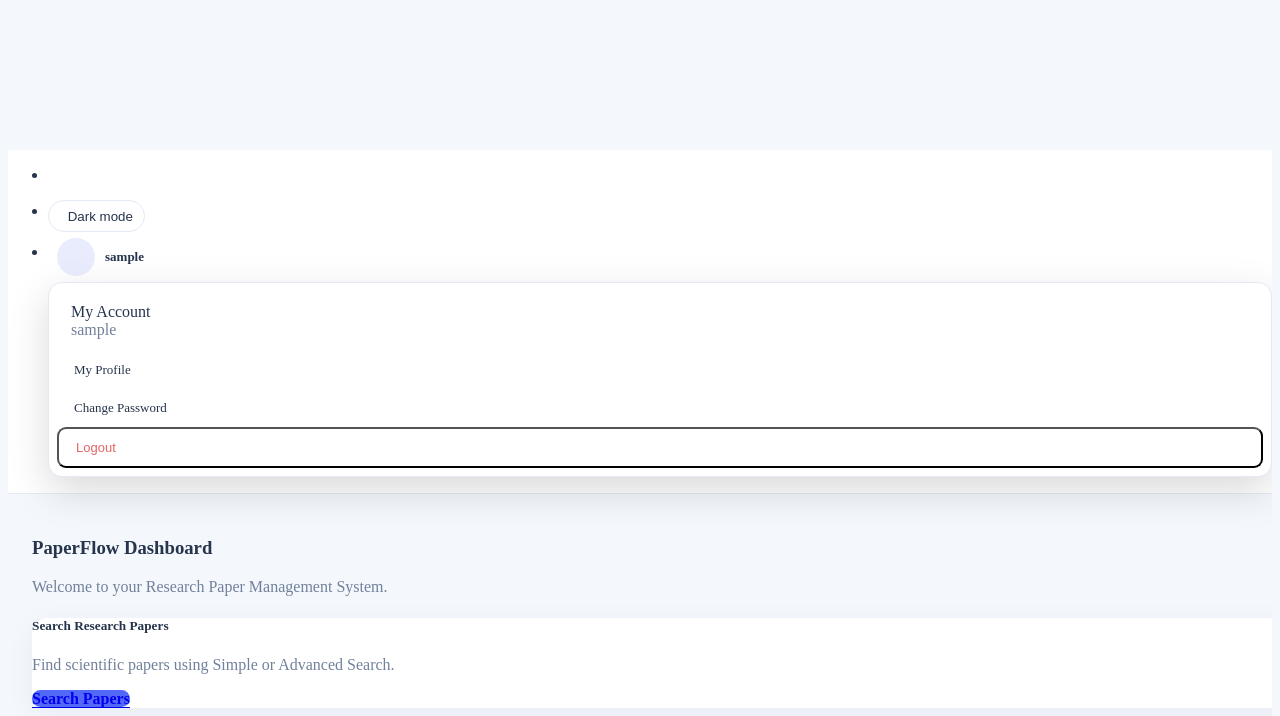
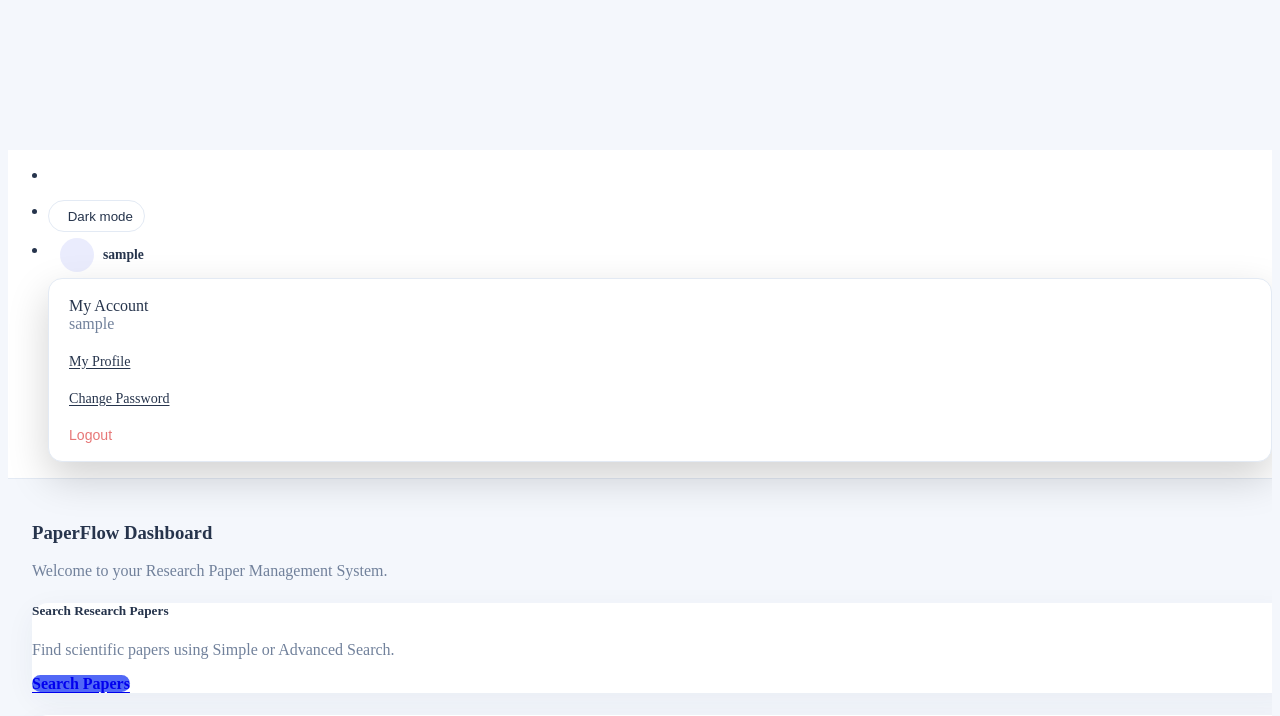
Before and after one commit to ninovvas/paperFlow-asp-net-core-app, an ASP.NET Core app: page / in a window 1280 px wide. Shown: the part 658-1374 px from the top of the page. Run offline with ASP.NET Core 8, Linux system fonts and the light colour scheme; the visitor is signed in with stand-in values (Sample User, id 1).

Commit message:
BugFix: unify application and identity theme styling

```diff
--- a/PaperFlow.Web/Views/Shared/_Layout.cshtml
+++ b/PaperFlow.Web/Views/Shared/_Layout.cshtml
@@ -21,6 +21,18 @@
 
     <link rel="stylesheet" href="~/css/paperflow-theme.css" asp-append-version="true" />
 
+    <!-- Apply saved preference before the page is painted. -->
+    <script>
+            (() => {
+                try {
+                    const theme = localStorage.getItem("paperflow.theme");
+                    document.documentElement.setAttribute(
+                        "data-pf-theme", theme === "dark" ? "dark" : "light");
+                } catch {
+                    document.documentElement.setAttribute("data-pf-theme", "light");
+                }
+            })();
+    </script>
     <script src="~/js/paperflow-theme.js" asp-append-version="true" defer></script>
 
     @await RenderSectionAsync("Styles", required: false)
@@ -100,18 +112,15 @@
                                             <i class="ti ti-user-circle"></i>
                                         </span>
 
-                                        <span class="pf-account-name
-                                            d-none d-sm-inline">
+                                        <span class="pf-account-name d-none d-sm-inline">
                                             @User.Identity.Name
                                         </span>
 
-                                        <i class="ti ti-chevron-down
-                                        pf-account-chevron"
+                                        <i class="ti ti-chevron-down pf-account-chevron"
                                            aria-hidden="true"></i>
                                     </button>
 
-                                    <div class="dropdown-menu dropdown-menu-end
-                                        pf-account-dropdown"
+                                    <div class="dropdown-menu dropdown-menu-end pf-account-dropdown"
                                          aria-labelledby="paperflowAccountMenu">
 
                                         <div class="pf-account-dropdown-header">
@@ -152,8 +161,7 @@
                                             @Html.AntiForgeryToken()
 
                                             <button type="submit"
-                                                    class="dropdown-item
-                                                pf-account-logout">
+                                                    class="dropdown-item pf-account-logout">
 
                                                 <i class="ti ti-logout me-2"></i>
                                                 Logout
--- a/PaperFlow.Web/wwwroot/css/paperflow-theme.css
+++ b/PaperFlow.Web/wwwroot/css/paperflow-theme.css
@@ -1,4 +1,3 @@
-/* PaperFlow 5J.4 - additive global theme. Load AFTER Modernize and page CSS. */
 :root {
     --pf-primary: #5268f6;
     --pf-primary-hover: #4055dc;
@@ -14,14 +13,27 @@
     color-scheme: light;
 }
 
-html { scroll-behavior: smooth; }
-body { background-color: var(--pf-page); color: var(--pf-text); }
-a { text-underline-offset: .16em; }
+html {
+    scroll-behavior: smooth;
+}
+
+body {
+    background-color: var(--pf-page);
+    color: var(--pf-text);
+}
+
+a {
+    text-underline-offset: .16em;
+}
+
     a:not(.btn):focus-visible,
     button:focus-visible,
     input:focus-visible,
     select:focus-visible,
-textarea:focus-visible { outline: 2px solid var(--pf-primary); outline-offset: 3px; }
+    textarea:focus-visible {
+        outline: 2px solid var(--pf-primary);
+        outline-offset: 3px;
+    }
 
 /* Common content elements; existing component structure remains untouched. */
 .card, .pf-surface {
@@ -30,36 +42,120 @@ textarea:focus-visible { outline: 2px solid var(--pf-primary); outline-offset: 3
     box-shadow: var(--pf-shadow);
     border-radius: var(--pf-radius);
 }
-.card-header, .card-footer { border-color: var(--pf-border); }
-.text-muted, .form-text { color: var(--pf-muted) !important; }
-.btn { border-radius: 10px; font-weight: 600; transition: background-color .16s ease, border-color .16s ease, box-shadow .16s ease, transform .16s ease; }
-.btn:not(:disabled):active { transform: translateY(1px); }
-.btn-primary { background-color: var(--pf-primary); border-color: var(--pf-primary); }
-.btn-primary:hover, .btn-primary:focus-visible { background-color: var(--pf-primary-hover); border-color: var(--pf-primary-hover); }
-.btn-outline-primary { border-color: var(--pf-primary); color: var(--pf-primary); }
-.btn-outline-primary:hover { background-color: var(--pf-primary); border-color: var(--pf-primary); color: white; }
-.form-control, .form-select { border-color: var(--pf-border); border-radius: 10px; }
-.form-control:focus, .form-select:focus { border-color: var(--pf-primary); box-shadow: 0 0 0 .22rem var(--pf-ring); }
-.table { --bs-table-bg: transparent; }
-.table thead th { color: var(--pf-muted); font-size: .84rem; letter-spacing: .02em; }
-.table td { border-color: var(--pf-border); }
-.paperflow-date, .pf-date { white-space: nowrap; }
-.breadcrumb { --bs-breadcrumb-divider-color: var(--pf-muted); }
-.breadcrumb-item.active { color: var(--pf-muted); }
+
+.card-header, .card-footer {
+    border-color: var(--pf-border);
+}
+
+.text-muted, .form-text {
+    color: var(--pf-muted) !important;
+}
+
+.btn {
+    border-radius: 10px;
+    font-weight: 600;
+    transition: background-color .16s ease, border-color .16s ease, box-shadow .16s ease, transform .16s ease;
+}
+
+    .btn:not(:disabled):active {
+        transform: translateY(1px);
+    }
+
+.btn-primary {
+    background-color: var(--pf-primary);
+    border-color: var(--pf-primary);
+}
+
+    .btn-primary:hover, .btn-primary:focus-visible {
+        background-color: var(--pf-primary-hover);
+        border-color: var(--pf-primary-hover);
+    }
+
+.btn-outline-primary {
+    border-color: var(--pf-primary);
+    color: var(--pf-primary);
+}
+
+    .btn-outline-primary:hover {
+        background-color: var(--pf-primary);
+        border-color: var(--pf-primary);
+        color: white;
+    }
+
+.form-control, .form-select {
+    border-color: var(--pf-border);
+    border-radius: 10px;
+}
+
+    .form-control:focus, .form-select:focus {
+        border-color: var(--pf-primary);
+        box-shadow: 0 0 0 .22rem var(--pf-ring);
+    }
+
+.table {
+    --bs-table-bg: transparent;
+}
+
+    .table thead th {
+        color: var(--pf-muted);
+        font-size: .84rem;
+        letter-spacing: .02em;
+    }
+
+    .table td {
+        border-color: var(--pf-border);
+    }
+
+.paperflow-date, .pf-date {
+    white-space: nowrap;
+}
+
+.breadcrumb {
+    --bs-breadcrumb-divider-color: var(--pf-muted);
+}
+
+.breadcrumb-item.active {
+    color: var(--pf-muted);
+}
+
 .pf-theme-switch {
-  display: inline-flex; justify-content: center; align-items: center; gap: .45rem;
-  padding: .48rem .72rem; border-radius: 999px;
-  background: var(--pf-surface); color: var(--pf-text);
-  border: 1px solid var(--pf-border); cursor: pointer;
+    display: inline-flex;
+    justify-content: center;
+    align-items: center;
+    gap: .45rem;
+    padding: .48rem .72rem;
+    border-radius: 999px;
+    background: var(--pf-surface);
+    color: var(--pf-text);
+    border: 1px solid var(--pf-border);
+    cursor: pointer;
 }
-.pf-theme-switch:hover { border-color: var(--pf-primary); }
-.pf-theme-switch .ti { font-size: 1.1rem; }
-.pf-theme-switch:focus-visible { outline: 2px solid var(--pf-primary); outline-offset: 3px; }
+
+    .pf-theme-switch:hover {
+        border-color: var(--pf-primary);
+    }
+
+    .pf-theme-switch .ti {
+        font-size: 1.1rem;
+    }
+
+    .pf-theme-switch:focus-visible {
+        outline: 2px solid var(--pf-primary);
+        outline-offset: 3px;
+    }
 
 /* Supports common Modernize sidebar/header selectors, but does not change their positioning. */
-.left-sidebar, .app-header, .topbar, .navbar { border-color: var(--pf-border) !important; }
-.left-sidebar .sidebar-link, .left-sidebar .hide-menu { transition: color .16s ease, background-color .16s ease; }
-.left-sidebar .sidebar-link:hover { color: var(--pf-primary); }
+.left-sidebar, .app-header, .topbar, .navbar {
+    border-color: var(--pf-border) !important;
+}
+
+    .left-sidebar .sidebar-link, .left-sidebar .hide-menu {
+        transition: color .16s ease, background-color .16s ease;
+    }
+
+        .left-sidebar .sidebar-link:hover {
+            color: var(--pf-primary);
+        }
 
 /* Optional dark mode; enabled only by the button (data-pf-theme="dark"). */
 html[data-pf-theme="dark"] {
@@ -81,10 +177,14 @@ html[data-pf-theme="dark"] {
     --bs-card-color: var(--pf-text);
     --bs-secondary-color: var(--pf-muted);
 }
+
     html[data-pf-theme="dark"] body,
     html[data-pf-theme="dark"] .main-wrapper,
     html[data-pf-theme="dark"] .body-wrapper,
-html[data-pf-theme="dark"] .container-fluid { color: var(--pf-text); }
+    html[data-pf-theme="dark"] .container-fluid {
+        color: var(--pf-text);
+    }
+
     html[data-pf-theme="dark"] .card,
     html[data-pf-theme="dark"] .pf-surface,
     html[data-pf-theme="dark"] .modal-content,
@@ -97,26 +197,77 @@ html[data-pf-theme="dark"] .navbar {
         color: var(--pf-text);
         border-color: var(--pf-border);
     }
+
     html[data-pf-theme="dark"] .form-control,
     html[data-pf-theme="dark"] .form-select,
     html[data-pf-theme="dark"] .input-group-text {
-  background-color: #172137; color: var(--pf-text); border-color: var(--pf-border);
+        background-color: #172137;
+        color: var(--pf-text);
+        border-color: var(--pf-border);
     }
-html[data-pf-theme="dark"] .form-control::placeholder { color: var(--pf-muted); }
-html[data-pf-theme="dark"] .table { color: var(--pf-text); --bs-table-color: var(--pf-text); --bs-table-border-color: var(--pf-border); }
-html[data-pf-theme="dark"] .table-hover > tbody > tr:hover > * { --bs-table-accent-bg: #263553; color: var(--pf-text); }
+
+        html[data-pf-theme="dark"] .form-control::placeholder {
+            color: var(--pf-muted);
+        }
+
+    html[data-pf-theme="dark"] .table {
+        color: var(--pf-text);
+        --bs-table-color: var(--pf-text);
+        --bs-table-border-color: var(--pf-border);
+    }
+
+    html[data-pf-theme="dark"] .table-hover > tbody > tr:hover > * {
+        --bs-table-accent-bg: #263553;
+        color: var(--pf-text);
+    }
+
     html[data-pf-theme="dark"] .bg-white,
-html[data-pf-theme="dark"] .bg-light { background-color: var(--pf-surface) !important; }
-html[data-pf-theme="dark"] .text-dark { color: var(--pf-text) !important; }
-html[data-pf-theme="dark"] .btn-primary { background-color: #687bf2; border-color: #687bf2; color: #fff; }
-html[data-pf-theme="dark"] .btn-outline-primary { color: #a7b4ff; border-color: #8395fa; }
-html[data-pf-theme="dark"] .btn-outline-primary:hover { color: #11182c; background-color: #a7b4ff; }
-html[data-pf-theme="dark"] .left-sidebar .sidebar-link { color: var(--pf-text); }
-html[data-pf-theme="dark"] .left-sidebar .sidebar-link:hover { background-color: #273753; }
-html[data-pf-theme="dark"] .pf-author-chip { background: #293a5e; color: var(--pf-text); border-color: var(--pf-border); }
+    html[data-pf-theme="dark"] .bg-light {
+        background-color: var(--pf-surface) !important;
+    }
+
+    html[data-pf-theme="dark"] .text-dark {
+        color: var(--pf-text) !important;
+    }
+
+    html[data-pf-theme="dark"] .btn-primary {
+        background-color: #687bf2;
+        border-color: #687bf2;
+        color: #fff;
+    }
+
+    html[data-pf-theme="dark"] .btn-outline-primary {
+        color: #a7b4ff;
+        border-color: #8395fa;
+    }
+
+        html[data-pf-theme="dark"] .btn-outline-primary:hover {
+            color: #11182c;
+            background-color: #a7b4ff;
+        }
+
+    html[data-pf-theme="dark"] .left-sidebar .sidebar-link {
+        color: var(--pf-text);
+    }
+
+        html[data-pf-theme="dark"] .left-sidebar .sidebar-link:hover {
+            background-color: #273753;
+        }
+
+    html[data-pf-theme="dark"] .pf-author-chip {
+        background: #293a5e;
+        color: var(--pf-text);
+        border-color: var(--pf-border);
+    }
+
 @media (prefers-reduced-motion: reduce) {
-  html { scroll-behavior: auto; }
-  .btn, .left-sidebar .sidebar-link { transition: none; }
+    html {
+        scroll-behavior: auto;
+    }
+
+    .btn, .left-sidebar .sidebar-link {
+        transition: none;
+    }
 }
 
 
@@ -132,72 +283,154 @@ html[data-pf-theme="dark"] .body-wrapper .card .form-text {
     color: #afbdd5 !important;
 }
 
-.pf-account-trigger {
+
+
+/* ============================================
+   Identity pages: Login, Register, Forgot Password
+   Matches the classes in _AuthLayout.cshtml.
+   ============================================ */
+html[data-pf-theme="dark"] body.paperflow-auth-body {
+    background: #121a2a !important;
+    color: #e9eefc !important;
+}
+
+html[data-pf-theme="dark"] .paperflow-auth-wrapper {
+    background: transparent !important;
+    color: #e9eefc !important;
+}
+
+html[data-pf-theme="dark"] .paperflow-auth-card {
+    background: #1d2940 !important;
+    color: #e9eefc !important;
+    border: 1px solid #35445e !important;
+    box-shadow: 0 16px 48px rgba(0,0,0,.23) !important;
+}
+
+    html[data-pf-theme="dark"] .paperflow-auth-card h1,
+    html[data-pf-theme="dark"] .paperflow-auth-card h2,
+    html[data-pf-theme="dark"] .paperflow-auth-card h3,
+    html[data-pf-theme="dark"] .paperflow-auth-card h4,
+    html[data-pf-theme="dark"] .paperflow-auth-card h5,
+    html[data-pf-theme="dark"] .paperflow-auth-card label,
+    html[data-pf-theme="dark"] .paperflow-auth-card .form-label,
+    html[data-pf-theme="dark"] .paperflow-auth-card .form-check-label {
+        color: #f0f4ff !important;
+    }
+
+    html[data-pf-theme="dark"] .paperflow-auth-card p,
+    html[data-pf-theme="dark"] .paperflow-auth-card .text-muted,
+    html[data-pf-theme="dark"] .paperflow-auth-card .form-text,
+    html[data-pf-theme="dark"] .paperflow-auth-footer {
+        color: #b4c3dd !important;
+    }
+
+    html[data-pf-theme="dark"] .paperflow-auth-card .form-control,
+    html[data-pf-theme="dark"] .paperflow-auth-card .form-select {
+        background-color: #172238 !important;
+        border-color: #465a79 !important;
+        color: #f0f4ff !important;
+    }
+
+        html[data-pf-theme="dark"] .paperflow-auth-card .form-control::placeholder {
+            color: #a2b2cc !important;
+        }
+
+        html[data-pf-theme="dark"] .paperflow-auth-card .form-control:focus {
+            border-color: #95a5ff !important;
+            box-shadow: 0 0 0 .2rem rgba(149,165,255,.18) !important;
+        }
+
+    html[data-pf-theme="dark"] .paperflow-auth-card a:not(.btn) {
+        color: #a9b8ff;
+    }
+
+    html[data-pf-theme="dark"] .paperflow-auth-card .btn-primary {
+        background: #687bf2 !important;
+        border-color: #687bf2 !important;
+        color: white !important;
+    }
+
+    html[data-pf-theme="dark"] .paperflow-auth-card .validation-summary-errors,
+    html[data-pf-theme="dark"] .paperflow-auth-card .field-validation-error,
+    html[data-pf-theme="dark"] .paperflow-auth-card .text-danger {
+        color: #ffaca8 !important;
+    }
+
+
+/* Header account dropdown - both themes, without browser-native button styling. */
+.app-header .pf-account-trigger {
+    appearance: none;
+    -webkit-appearance: none;
     display: inline-flex;
     align-items: center;
-    gap: 10px;
-    padding: 5px 8px;
+    gap: .55rem;
+    min-height: 42px;
+    max-width: 260px;
+    padding: .3rem .7rem;
+    background: transparent;
     border: 1px solid transparent;
     border-radius: 12px;
-    background: transparent;
     color: var(--pf-text);
     font: inherit;
     cursor: pointer;
-    max-width: 280px;
+    box-shadow: none;
 }
 
-    .pf-account-trigger:hover,
-    .pf-account-trigger[aria-expanded="true"] {
+    .app-header .pf-account-trigger.dropdown-toggle::after {
+        display: none;
+    }
+
+    .app-header .pf-account-trigger:hover,
+    .app-header .pf-account-trigger[aria-expanded="true"] {
         background: var(--pf-surface);
         border-color: var(--pf-border);
     }
 
-    .pf-account-trigger::after {
-        display: none;
+.pf-account-avatar {
+    width: 34px;
+    height: 34px;
+    flex: 0 0 34px;
+    display: inline-flex;
+    align-items: center;
+    justify-content: center;
+    border-radius: 50%;
+    color: var(--pf-primary);
+    background: rgba(104,123,242,.14);
 }
 
-.pf-account-avatar {
-    width: 38px;
-    height: 38px;
-    flex: 0 0 38px;
-    display: inline-flex;
-    justify-content: center;
-    align-items: center;
-    border-radius: 50%;
-    background: rgba(100, 123, 242, 0.14);
-    color: var(--pf-primary);
-}
-
-    .pf-account-avatar i {
-        font-size: 23px;
+    .pf-account-avatar .ti {
+        font-size: 22px;
     }
 
 .pf-account-name {
-    color: var(--pf-text);
-    font-size: 13px;
-    font-weight: 600;
+    min-width: 0;
+    max-width: 180px;
     overflow: hidden;
     text-overflow: ellipsis;
     white-space: nowrap;
+    color: var(--pf-text);
+    font-size: .85rem;
+    font-weight: 600;
 }
 
 .pf-account-chevron {
     color: var(--pf-muted);
-    font-size: 15px;
+    font-size: 14px;
 }
 
 .pf-account-dropdown {
-    min-width: 265px;
+    min-width: 250px;
     padding: 8px;
     border: 1px solid var(--pf-border);
     border-radius: 14px;
     background: var(--pf-surface);
-    box-shadow: 0 14px 40px rgba(0, 0, 0, 0.15);
+    color: var(--pf-text);
+    box-shadow: 0 16px 40px rgba(0,0,0,.18);
     z-index: 1100;
 }
 
 .pf-account-dropdown-header {
-    padding: 12px 14px;
+    padding: 10px 12px;
     color: var(--pf-text);
 }
 
@@ -205,18 +438,18 @@ html[data-pf-theme="dark"] .body-wrapper .card .form-text {
     display: flex;
     align-items: center;
     width: 100%;
-    gap: 4px;
-    padding: 11px 13px;
+    padding: 10px 12px;
+    border: 0;
     border-radius: 9px;
+    background: transparent;
     color: var(--pf-text);
-    background: transparent;
-    font-size: 13px;
-    text-decoration: none;
+    text-align: left;
+    font-size: .88rem;
 }
 
     .pf-account-dropdown .dropdown-item:hover,
     .pf-account-dropdown .dropdown-item:focus {
-        background: rgba(100, 123, 242, 0.12);
+        background: rgba(104,123,242,.14);
         color: var(--pf-primary);
     }
 
@@ -225,22 +458,25 @@ html[data-pf-theme="dark"] .body-wrapper .card .form-text {
 }
 
 .pf-account-dropdown .pf-account-logout {
-    color: #e56565;
-    cursor: pointer;
-    text-align: left;
+    color: #e77777;
 }
 
     .pf-account-dropdown .pf-account-logout:hover {
-        color: #ff7777;
-        background: rgba(229, 101, 101, 0.1);
+        color: #ff9b9b;
+        background: rgba(229,101,101,.12);
     }
 
-@media (max-width: 575px) {
-    .pf-account-trigger {
-        padding: 4px;
+/* Default headings were using fixed light-mode ink on the Home Dashboard. */
+html[data-pf-theme="dark"] .body-wrapper main h1,
+html[data-pf-theme="dark"] .body-wrapper main h2,
+html[data-pf-theme="dark"] .body-wrapper main h3,
+html[data-pf-theme="dark"] .body-wrapper main h4,
+html[data-pf-theme="dark"] .body-wrapper main h5,
+html[data-pf-theme="dark"] .body-wrapper main h6 {
+    color: var(--pf-text);
 }
 
-    .pf-account-dropdown {
-        min-width: 230px;
+html[data-pf-theme="dark"] .left-sidebar .nav-small-cap,
+html[data-pf-theme="dark"] .left-sidebar .sidebar-nav .nav-small-cap {
+    color: var(--pf-muted) !important;
 }
-}
--- a/PaperFlow.Web/wwwroot/js/paperflow-theme.js
+++ b/PaperFlow.Web/wwwroot/js/paperflow-theme.js
@@ -1,4 +1,4 @@
-/* PaperFlow 5J.4: unobtrusive, optional theme switch. No external dependencies. */
+/* Unobtrusive, optional theme switch. No external dependencies. */
 (() => {
     const key = 'paperflow.theme';
     const html = document.documentElement;
```
Also changed, not shown: PaperFlow.Web/Views/Shared/_AuthLayout.cshtml (+20 -0 lines). Lines whose indentation alone changed are shown as unchanged.
